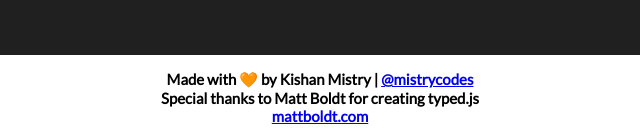
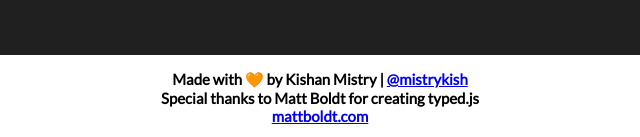
Before and after one commit to mistrykish/My-Portfolio, a plain HTML site: page index.html in a window 1280 px wide. Shown: the part 3945-4082 px from the top of the page, 320-960 px from the left. Drawn offline with nearby package versions, Linux system fonts and the light colour scheme.

Commit message:
Update index.html

```diff
--- a/index.html
+++ b/index.html
@@ -237,7 +237,7 @@
 
 
       <footer class="end">
-        <h2> Made with 🧡 by Kishan Mistry | <a href="https://github.com/mistrycodes">@mistrycodes</a> </h2>
+        <h2> Made with 🧡 by Kishan Mistry | <a href="https://github.com/mistrykish">@mistrykish</a> </h2>
         <h2>Special thanks to Matt Boldt for creating typed.js
           <br>
           <a href="https://mattboldt.com/">mattboldt.com</a>
```
